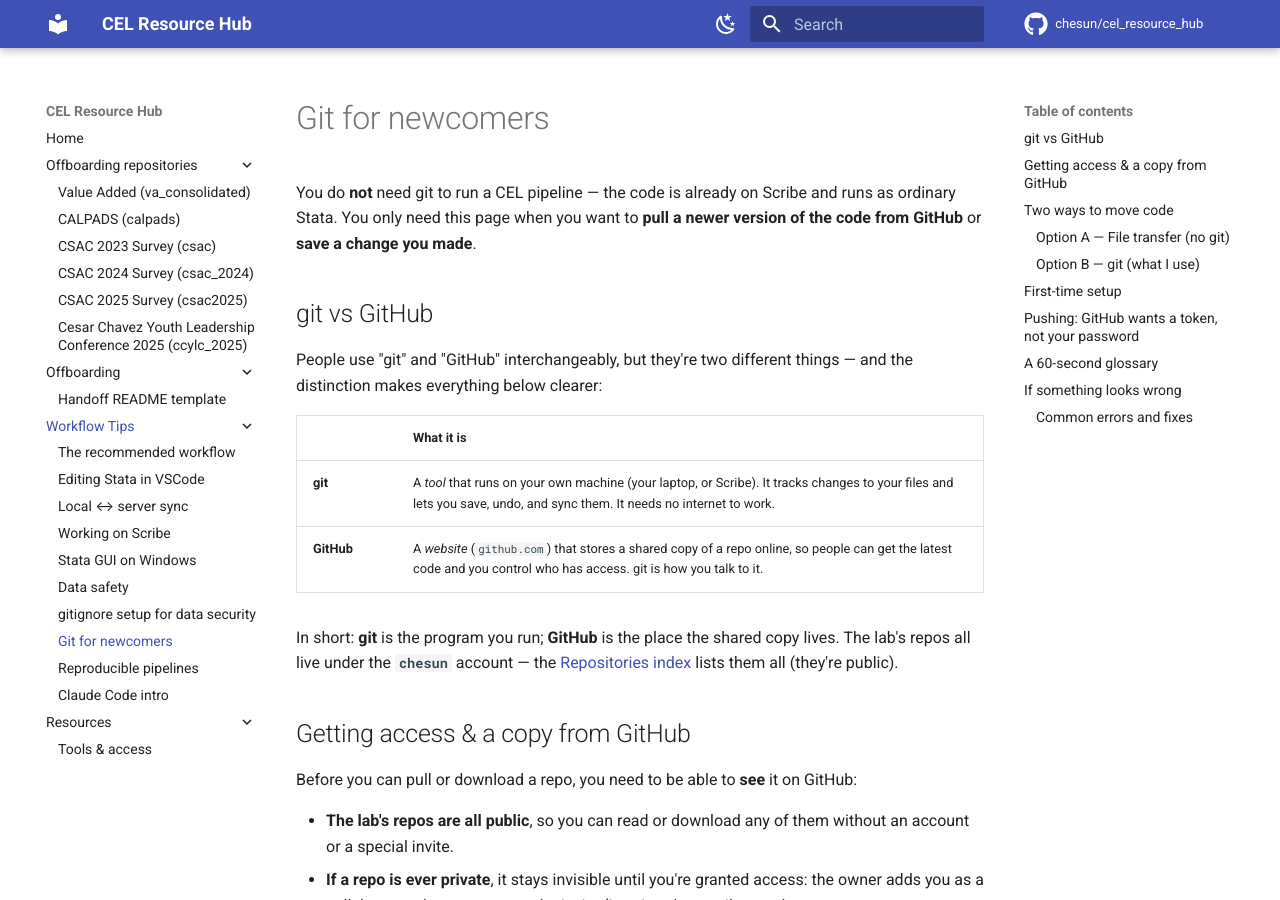
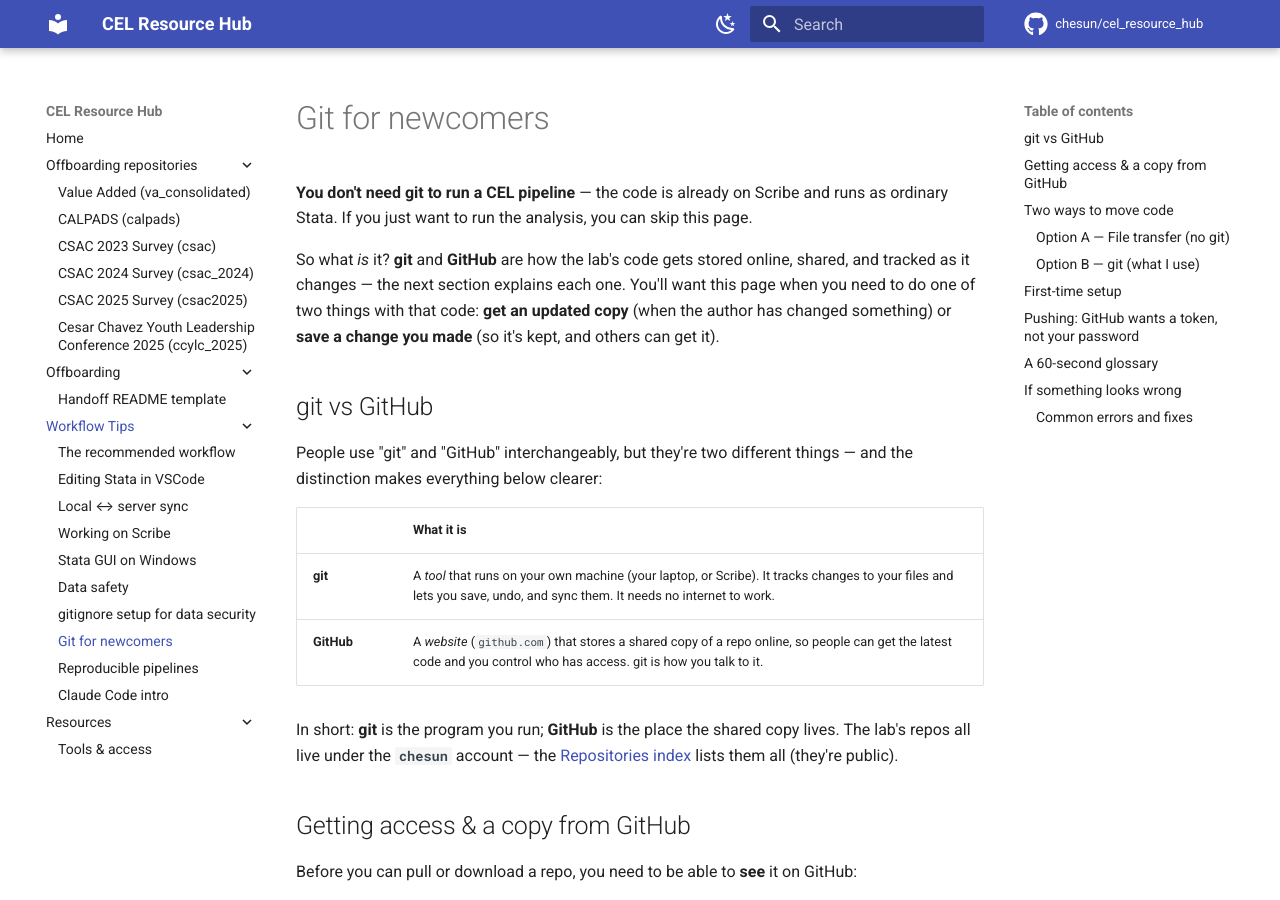
Before and after one commit to chesun/cel_resource_hub, an MkDocs documentation site: the page built from docs/workflow-tips/git-for-newcomers.md, in a window 1280 px wide and 900 px high. Built offline with MkDocs 1.6.1 and Material for MkDocs 9.7.7, drawn with Linux system fonts in a browser that asks for light colours; comment, search, counter and statistics services are not loaded.

Commit message:
git-for-newcomers: ground the reader before the jargon
The opener led with 'pull a newer version from GitHub' before the page said
what git/GitHub is. Rewrite it to reassure (you can skip this to just run the
pipeline), introduce git+GitHub in plain terms (pointing to the next section),
and describe the two use cases plainly ('get an updated copy' / 'save a change')
instead of pull/push jargon.

mkdocs build --strict: exit 0, no warnings.

Co-Authored-By: Claude Opus 4.8 (1M context) <noreply@anthropic.com>

```diff
--- a/docs/workflow-tips/git-for-newcomers.md
+++ b/docs/workflow-tips/git-for-newcomers.md
@@ -1,8 +1,12 @@
 # Git for newcomers
 
-You do **not** need git to run a CEL pipeline — the code is already on Scribe and runs as
-ordinary Stata. You only need this page when you want to **pull a newer version of the code
-from GitHub** or **save a change you made**.
+**You don't need git to run a CEL pipeline** — the code is already on Scribe and runs as ordinary
+Stata. If you just want to run the analysis, you can skip this page.
+
+So what *is* it? **git** and **GitHub** are how the lab's code gets stored online, shared, and
+tracked as it changes — the next section explains each one. You'll want this page when you need to
+do one of two things with that code: **get an updated copy** (when the author has changed something)
+or **save a change you made** (so it's kept, and others can get it).
 
 ## git vs GitHub
 
```
